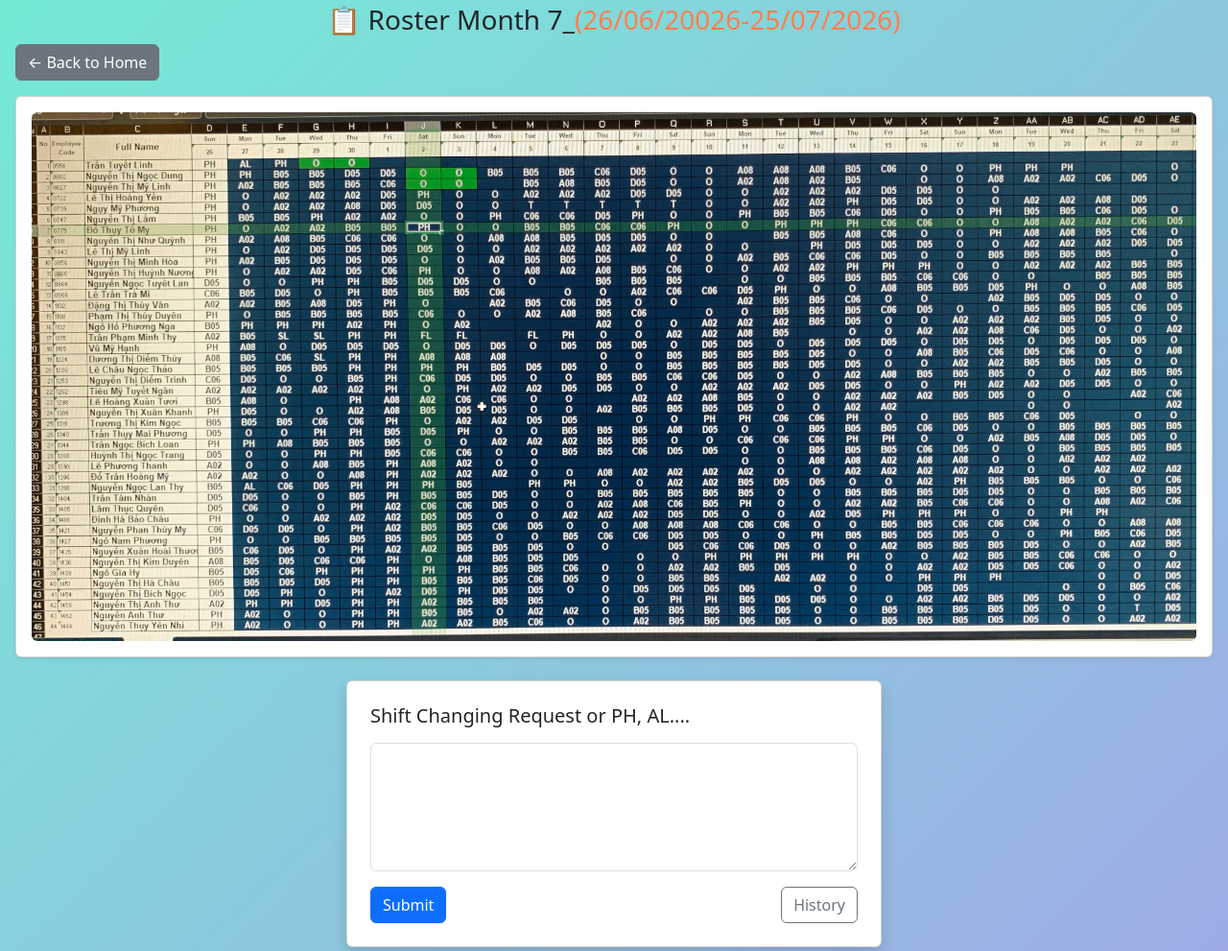
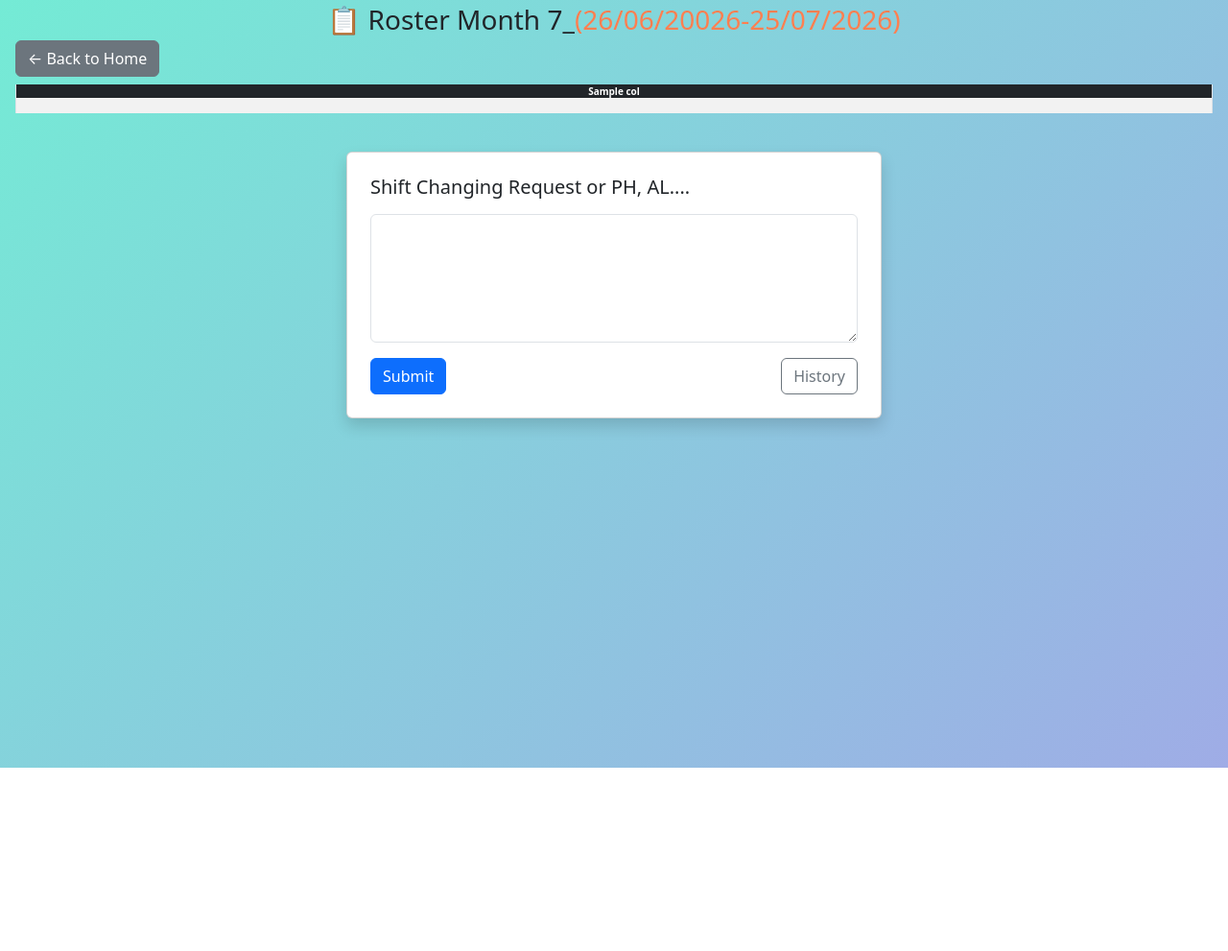
Before and after one commit to Chats-club/roter-ga, a Flask app: template templates/month7.html in a window 1280 px wide. Shown: the whole page at 96% size. After the commit the page ends 800 px from the top, so only its background shows below. Run offline with Flask 3, Linux system fonts and the light colour scheme; the template is opened without the code that fills it: most values are stand-ins (such as "Sample title", 1, 10 or a date in 2020); lists and menus that the app fills with data are empty; some libraries are stand-ins or nearby versions.

Commit message:
update something

```diff
--- a/app.py
+++ b/app.py
@@ -18,7 +18,26 @@ def home():
 
 @app.route("/month7")
 def month7():
-    return render_template("month7.html")
+    df = pd.read_excel(FILES[7],header=[0, 1])
+    new_columns = []
+    fixed_cols = ['E - NAME', 'NO.', 'ID', 'Full Name']
+
+    for i, (top, bot) in enumerate(df.columns):
+        top = str(top).strip()
+        bot = str(bot).strip()
+
+        if i < 4:  # 4 cột đầu
+            new_columns.append(top if 'Unnamed' not in top else bot)
+        else:
+            day_name = top if 'Unnamed' not in top else ''
+            day_num = bot if 'Unnamed' not in bot else ''
+            new_columns.append(f"{day_name}-{day_num}")
+    df.columns = new_columns
+      # Bỏ số đằng sau tên cột (ví dụ: Sat.1 -> Sat, Mon.2 -> Mon)
+    df.columns = [re.sub(r'\.\d+$', '', str(col)) for col in df.columns]
+    data = df.to_dict(orient="records")
+    columns = df.columns.tolist()
+    return render_template("month7.html", data=data, columns=new_columns)
 
 @app.route("/month7/history", methods=["GET", "POST"])
 def month7_history():
--- a/history_month7.txt
+++ b/history_month7.txt
@@ -1 +1,2 @@
 06/05/2026 13:24|DOI CA
+06/05/2026 23:28|DOI CA NGAY 15/5
--- a/static/home.css
+++ b/static/home.css
@@ -126,12 +126,12 @@ tbody td:nth-child(n + 5) {
   thead th:nth-child(4),
   tbody td:nth-child(4) {
     left: 118px;
-    width: 85px;
+    width: 75px;
     font-size: 9px;
   }
   thead th:nth-child(n + 5),
   tbody td:nth-child(n + 5) {
-    width: 35px;
-    min-width: 35px;
+    width: 25px;
+    min-width: 25px;
   }
 }
--- a/templates/month7.html
+++ b/templates/month7.html
@@ -30,31 +30,47 @@
     td.has-o {
       background-color: #4caf50 !important;
       color: white !important;
-      font-weight: bold;
+      font-weight: bolder;
       text-align: center;
     }
-
+    td,
+    th {
+      padding: 1px !important;
+      text-align: center;
+      font-size: 10px;
+    }
+    tbody tr {
+      height: 16px;
+    }
+    td {
+      height: 16px;
+      line-height: 1;
+      padding: 3px 2px !important;
+      vertical-align: middle;
+    }
     thead th {
-      line-height: 1.4;
+      line-height: 1.2;
     }
     tbody td:nth-child(4) {
-      font-size: 16px !important;
+      font-size: 10px !important;
       white-space: nowrap !important;
       word-break: keep-all !important;
-      font-weight: bold;
+      font-weight: bolder;
     }
     tbody td:nth-child(1) {
-      font-size: 16px !important;
-      font-weight: bold;
+      font-size: 8px !important;
+      font-weight: bolder;
       color: blue;
     }
     tbody td:nth-child(2) {
-      font-size: 12px !important;
+      font-size: 6px !important;
       color: black;
       font-weight: bolder;
     }
     tbody td:nth-child(3) {
-      font-size: 16px !important;
+      font-size: 8px !important;
+      color: chocolate;
+      font-weight: bolder;
     }
     thead th {
       position: sticky !important;
@@ -76,12 +92,13 @@
   </style>
   <body class="p-1">
     <div class="container-fluid">
-      <h3 class="mb-2 d-flex justify-content-center">
+      <h3 class="mb-1 d-flex justify-content-center">
         📋 Roster Month 7_
         <span style="color: coral">(26/06/20026-25/07/2026)</span>
       </h3>
-      <a href="/" class="btn btn-secondary mb-3 text-align">← Back to Home</a>
-      <div class="card shadow-sm">
+      <a href="/" class="btn btn-secondary mb-2 text-align">← Back to Home</a>
+
+      <!-- <div class="card shadow-sm">
         <div class="card-body text-center">
           <img
             src="{{ url_for('static', filename='images/roster.jpg') }}"
@@ -89,6 +106,34 @@
             class="img-fluid rounded"
           />
         </div>
+      </div> -->
+
+      <div class="table-wrapper">
+        <table
+          class="table table-bordered table-striped table-hover align-middle"
+        >
+          <thead class="table-dark">
+            <tr>
+              {% for col in columns %}
+              <th>{{ col }}</th>
+              {% endfor %}
+            </tr>
+          </thead>
+          <tbody>
+            {% for row in data %}
+            <tr>
+              {% for col in columns %} {% set val = row.get(col, '') %} {% if
+              val is none or val == 'nan' or val != val %}
+              <td></td>
+              {% elif val == 'O' %}
+              <td class="has-o">O</td>
+              {% else %}
+              <td>{{ val }}</td>
+              {% endif %} {% endfor %}
+            </tr>
+            {% endfor %}
+          </tbody>
+        </table>
       </div>
     </div>
     <form action="/month7/history" method="POST" id="shiftForm">
```
